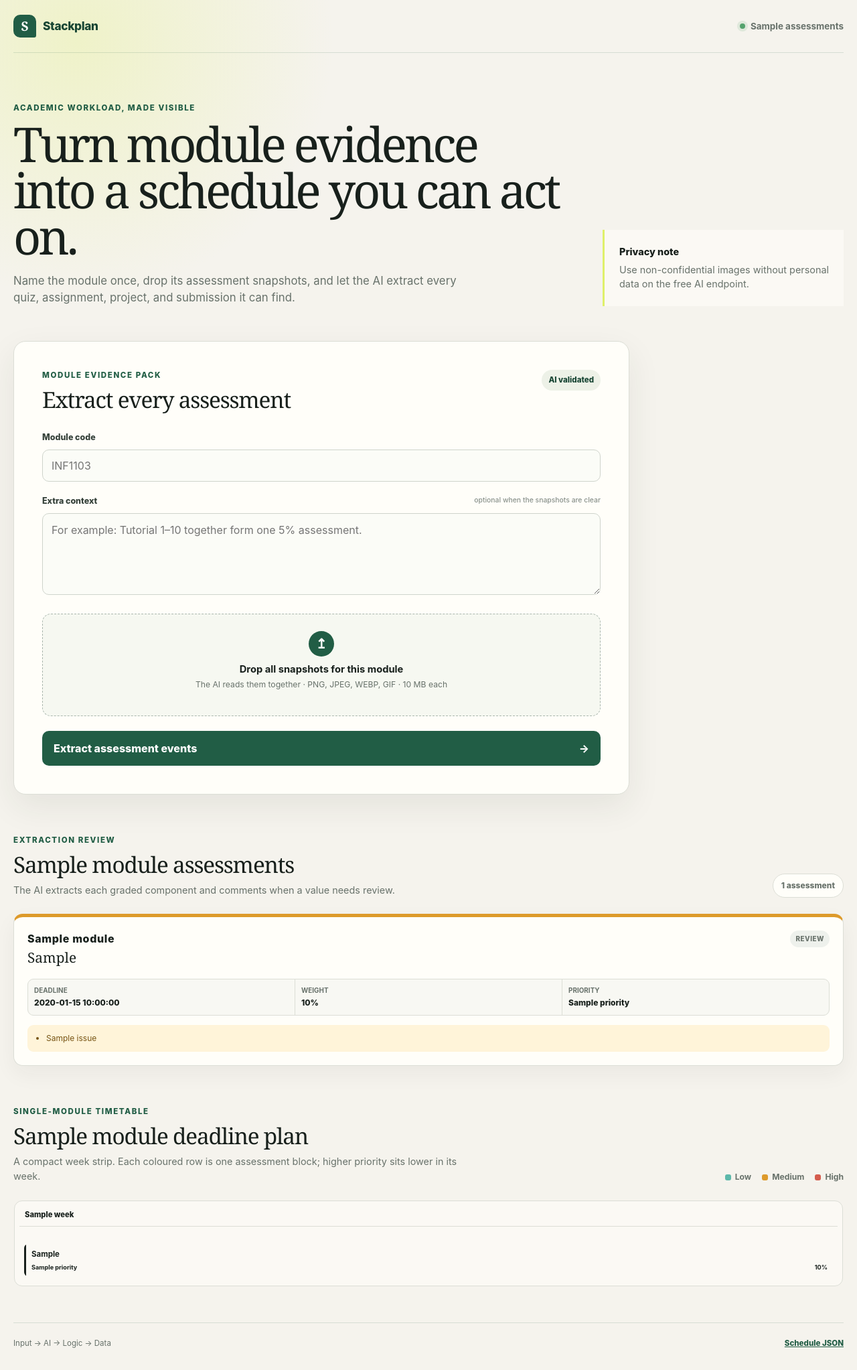
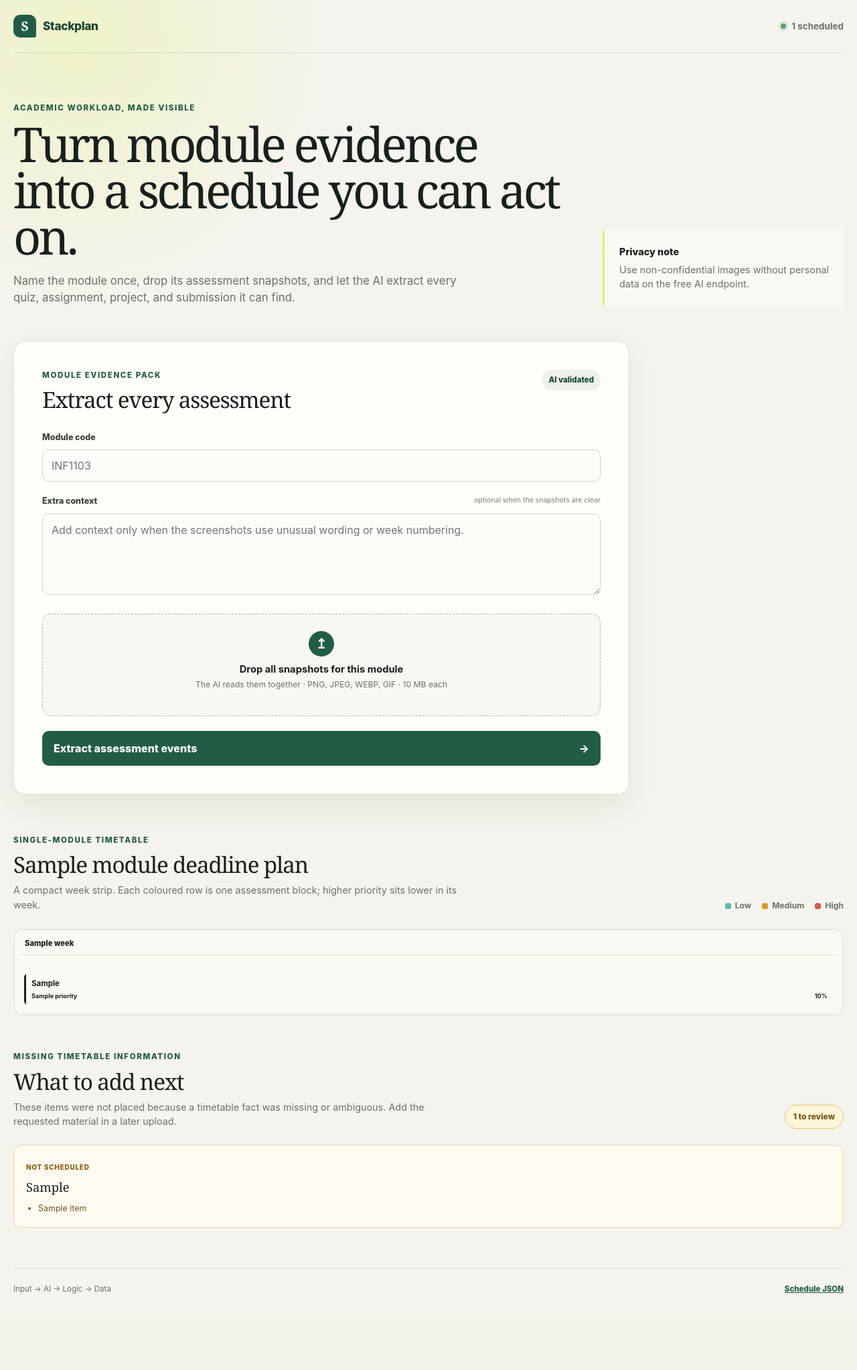
Before and after one commit to junshenlye/INF1103_P3_T7_DevOps, a Flask app: template frontend-demo/templates/index.html in a window 1280 px wide. Shown: the whole page at 67% size. After the commit the page ends 1931 px from the top, so only its background shows below. Run offline with Flask 3, Linux system fonts and the light colour scheme; the template is opened without the code that fills it: most values are stand-ins (such as "Sample title", 1, 10 or a date in 2020).

Commit message:
feat: add vision fallback and review checklist

```diff
--- a/frontend-demo/app.py
+++ b/frontend-demo/app.py
@@ -22,6 +22,7 @@ def load_dashboard(api_url):
         return {
             "module": None,
             "assessments": [],
+            "checklist": [],
             "records_loaded": 0,
             "schedule": {"blocks": [], "weeks": [], "warnings": []},
         }, f"Docker API is unavailable at {api_url}."
--- a/frontend-demo/static/app.js
+++ b/frontend-demo/static/app.js
@@ -19,9 +19,9 @@ const stageLabels = {
   queued: "Queued",
   starting: "Starting extraction",
   validating: "Validating evidence",
-  ai_request: "Nemotron is reading the evidence",
-  ai_validation: "Validating Nemotron response",
-  retrying: "Retrying model extraction",
+  ai_request: "Vision model is reading the evidence",
+  ai_validation: "Validating model response",
+  routing_backup: "Routing to backup model",
   ai_complete: "AI extraction validated",
   planning: "Building weekly plan",
   saving: "Saving module plan",
@@ -34,7 +34,7 @@ const stageProgress = {
   starting: 10,
   validating: 16,
   ai_request: 42,
-  retrying: 48,
+  routing_backup: 48,
   ai_validation: 62,
   ai_complete: 72,
   planning: 82,
--- a/frontend-demo/static/style.css
+++ b/frontend-demo/static/style.css
@@ -494,124 +494,6 @@ textarea:focus {
   font-size: 0.7rem;
 }
 
-.module-code {
-  color: var(--ink);
-  font-weight: 850;
-  letter-spacing: 0.04em;
-}
-
-.review-section {
-  margin: 60px 0 20px;
-}
-
-.review-count {
-  padding: 8px 12px;
-  border: 1px solid var(--line);
-  border-radius: 999px;
-  background: var(--panel);
-  color: var(--muted);
-  font-size: 0.75rem;
-  font-weight: 800;
-  white-space: nowrap;
-}
-
-.assessment-review-grid {
-  display: grid;
-  grid-template-columns: repeat(auto-fit, minmax(min(100%, 310px), 1fr));
-  gap: 14px;
-}
-
-.review-card {
-  padding: 20px;
-  border: 1px solid var(--line);
-  border-top: 5px solid #9ca69f;
-  border-radius: 14px;
-  background: var(--panel);
-  box-shadow: 0 12px 32px rgba(35, 47, 40, 0.05);
-}
-
-.review-card.status-ready {
-  border-top-color: var(--green);
-}
-
-.review-card.status-review {
-  border-top-color: var(--medium);
-}
-
-.review-card-heading {
-  display: flex;
-  align-items: flex-start;
-  justify-content: space-between;
-  gap: 18px;
-}
-
-.review-card-heading h3 {
-  margin: 5px 0 0;
-  font-family: Georgia, serif;
-  font-size: 1.3rem;
-  font-weight: 500;
-  line-height: 1.12;
-}
-
-.record-status {
-  padding: 5px 8px;
-  border-radius: 999px;
-  background: #eef1ec;
-  color: var(--muted);
-  font-size: 0.62rem;
-  font-weight: 850;
-  letter-spacing: 0.05em;
-  text-transform: uppercase;
-  white-space: nowrap;
-}
-
-.review-facts {
-  margin: 20px 0 0;
-  display: grid;
-  grid-template-columns: repeat(3, 1fr);
-  gap: 1px;
-  overflow: hidden;
-  border: 1px solid var(--line);
-  border-radius: 9px;
-  background: var(--line);
-}
-
-.review-facts div {
-  min-width: 0;
-  padding: 9px;
-  background: #f8f8f3;
-}
-
-.review-facts dt {
-  color: var(--muted);
-  font-size: 0.62rem;
-  font-weight: 750;
-  text-transform: uppercase;
-}
-
-.review-facts dd {
-  margin: 2px 0 0;
-  overflow: hidden;
-  color: var(--ink);
-  font-size: 0.75rem;
-  font-weight: 800;
-  text-overflow: ellipsis;
-  white-space: nowrap;
-}
-
-.record-issues {
-  margin: 14px 0 0;
-  padding: 11px 12px 11px 28px;
-  border-radius: 9px;
-  background: #fff4d9;
-  color: #775312;
-  font-size: 0.75rem;
-}
-
-.compact-empty {
-  padding: 42px 24px;
-}
-
 .schedule-section {
   margin: 60px 0 44px;
 }
@@ -807,19 +689,55 @@ textarea:focus {
   font-size: 0.86rem;
 }
 
-.warning-list {
-  margin-top: 12px;
-  display: grid;
-  gap: 6px;
+.checklist-section {
+  margin: 44px 0 60px;
 }
 
-.warning-list p {
-  margin: 0;
-  padding: 10px 12px;
-  border-radius: 8px;
+.checklist-count {
+  padding: 8px 12px;
+  border: 1px solid #e5c36e;
+  border-radius: 999px;
   background: #fff5d9;
   color: #775312;
-  font-size: 0.77rem;
+  font-size: 0.75rem;
+  font-weight: 800;
+  white-space: nowrap;
+}
+
+.checklist-grid {
+  display: grid;
+  grid-template-columns: repeat(auto-fit, minmax(min(100%, 300px), 1fr));
+  gap: 12px;
+}
+
+.checklist-card {
+  padding: 18px;
+  border: 1px solid #ead8a6;
+  border-radius: 12px;
+  background: #fffaf0;
+}
+
+.checklist-card > span {
+  color: #8b5a0c;
+  font-size: 0.62rem;
+  font-weight: 850;
+  letter-spacing: 0.08em;
+  text-transform: uppercase;
+}
+
+.checklist-card h3 {
+  margin: 6px 0 10px;
+  font-family: Georgia, serif;
+  font-size: 1.15rem;
+  font-weight: 500;
+}
+
+.checklist-card ul {
+  margin: 0;
+  padding-left: 18px;
+  color: #6d5521;
+  font-size: 0.78rem;
+  line-height: 1.5;
 }
 
 footer {
--- a/frontend-demo/templates/index.html
+++ b/frontend-demo/templates/index.html
@@ -17,7 +17,7 @@
       </a>
       <div class="header-status">
         <span class="status-dot" aria-hidden="true"></span>
-        {{ records_loaded }} assessment{% if records_loaded != 1 %}s{% endif %}
+        {{ schedule.blocks|length }} scheduled
       </div>
     </header>
 
@@ -64,7 +64,7 @@
 
             <label class="prompt-field">
               <span>Extra context <small>optional when the snapshots are clear</small></span>
-              <textarea name="prompt" rows="4" maxlength="4000" placeholder="For example: Tutorial 1–10 together form one 5% assessment."></textarea>
+              <textarea name="prompt" rows="4" maxlength="4000" placeholder="Add context only when the screenshots use unusual wording or week numbering."></textarea>
             </label>
 
             <div class="drop-zone" id="drop-zone" tabindex="0" role="button" aria-controls="source-files">
@@ -98,50 +98,6 @@
           </form>
         </article>
 
-      </section>
-
-      <section class="review-section">
-        <div class="schedule-heading">
-          <div>
-            <p class="eyebrow">Extraction review</p>
-            <h2>{{ module or 'Module' }} assessments</h2>
-            <p>The AI extracts each graded component and comments when a value needs review.</p>
-          </div>
-          <span class="review-count">{{ assessments|length }} assessment{% if assessments|length != 1 %}s{% endif %}</span>
-        </div>
-
-        {% if assessments %}
-          <div class="assessment-review-grid">
-            {% for record in assessments %}
-              <article class="review-card status-{{ record.status|lower }}">
-                <div class="review-card-heading">
-                  <div>
-                    <span class="module-code">{{ record.module }}</span>
-                    <h3>{{ record.assessment_type }}</h3>
-                  </div>
-                  <span class="record-status">{{ record.status|replace('_', ' ') }}</span>
-                </div>
-                <dl class="review-facts">
-                  <div><dt>Deadline</dt><dd>{{ record.deadline or 'Missing' }}</dd></div>
-                  <div><dt>Weight</dt><dd>{% if record.weightage is not none %}{{ record.weightage|round(1) }}%{% else %}Missing{% endif %}</dd></div>
-                  <div><dt>Priority</dt><dd>{{ record.priority or 'Pending' }}</dd></div>
-                </dl>
-
-                {% if record.issues %}
-                  <ul class="record-issues">
-                    {% for issue in record.issues %}<li>{{ issue }}</li>{% endfor %}
-                  </ul>
-                {% endif %}
-              </article>
-            {% endfor %}
-          </div>
-        {% else %}
-          <div class="empty-schedule compact-empty">
-            <span>AI</span>
-            <h3>No assessments extracted yet</h3>
-            <p>Upload one module's snapshots above. A single evidence pack can create many events.</p>
-          </div>
-        {% endif %}
       </section>
 
       <section class="schedule-section">
@@ -194,12 +150,31 @@
           </div>
         {% endif %}
 
-        {% if schedule.warnings %}
-          <div class="warning-list">
-            {% for warning in schedule.warnings %}<p>{{ warning }}</p>{% endfor %}
+      </section>
+
+      {% if checklist %}
+        <section class="checklist-section" aria-labelledby="checklist-title">
+          <div class="schedule-heading">
+            <div>
+              <p class="eyebrow">Missing timetable information</p>
+              <h2 id="checklist-title">What to add next</h2>
+              <p>These items were not placed because a timetable fact was missing or ambiguous. Add the requested material in a later upload.</p>
+            </div>
+            <span class="checklist-count">{{ checklist|length }} to review</span>
           </div>
-        {% endif %}
-      </section>
+          <div class="checklist-grid">
+            {% for entry in checklist %}
+              <article class="checklist-card">
+                <span>Not scheduled</span>
+                <h3>{{ entry.assessment_type }}</h3>
+                <ul>
+                  {% for item in entry['items'] %}<li>{{ item }}</li>{% endfor %}
+                </ul>
+              </article>
+            {% endfor %}
+          </div>
+        </section>
+      {% endif %}
     </main>
 
     <footer>
--- a/helpers/api_server.py
+++ b/helpers/api_server.py
@@ -205,6 +205,7 @@ def run_extraction_job(job_id, input_source, upload_directory):
         "ok": bool(result.get("ok")),
         "source_module": result.get("source_module", ""),
         "extracted_count": result.get("extracted_count", 0),
+        "model_used": result.get("model_used"),
         "errors": list(result.get("errors", [])),
     }
     if summary["ok"]:
--- a/src/main.py
+++ b/src/main.py
@@ -38,6 +38,7 @@ def process_request(input_data, api_caller=None, progress_callback=None):
         "ok": True,
         "source_module": module,
         "extracted_count": len(plan["assessments"]),
+        "model_used": extraction.get("model_used"),
         "errors": extraction["errors"],
         **plan,
     }
```
Also changed, not shown: examples/assessments.json (deleted, +0 -38 lines), src/ai_manager.py (+125 -66 lines), src/logic_manager.py (+13 -7 lines), README.md, 1 other file.
